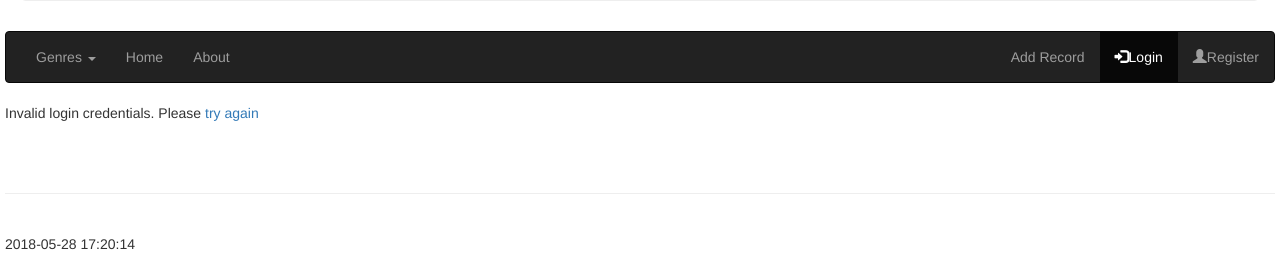
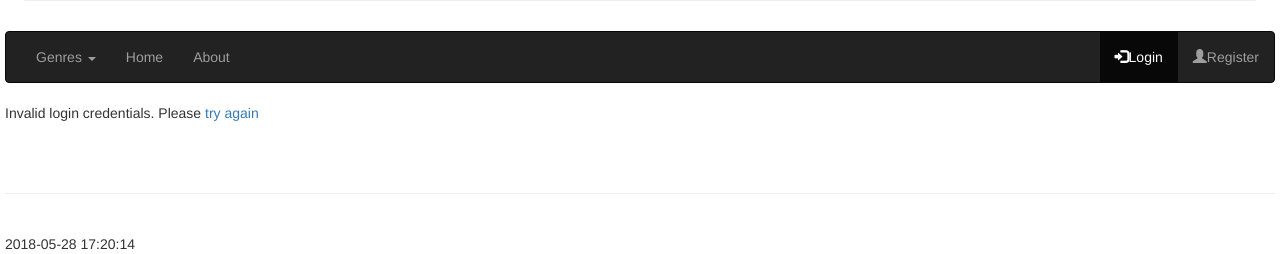
Before and after one commit to aidanranney/e-commerce-project, a PHP site: page /loginconfirm.php in a window 1280 px wide. Shown: the part 244-498 px from the top of the page. Run offline with PHP 8.4, Linux system fonts and the light colour scheme; data that the repository does not hold is empty.

Commit message:
only mick can see the add records page now

```diff
--- a/web/header.php
+++ b/web/header.php
@@ -60,7 +60,14 @@ and open the template in the editor.
                 if ($currentpage == 'addrecord') {
                   print 'class="active"';
                 }
-              ?>><a href="addrecord.php">Add Record</a></li>
+              ?>><a href="addrecord.php" <?php
+              if (!isset($_SESSION['admin'])) {
+                echo "style='display:none;'";
+              } else {
+                  if ($_SESSION['admin']!='Y') {
+                    echo "style='display:none;'";
+                  }
+              } ?>>Add Record</a></li>
               <li <?php
                 if ($currentpage == 'login') {
                   print 'class="active"';
--- a/web/loginconfirm.php
+++ b/web/loginconfirm.php
@@ -7,12 +7,17 @@ $useremail = $_POST['useremail'];
 $password = $_POST['password'];
 //create query
 $query = "SELECT * from USER_ACCOUNT WHERE USEREMAIL='$useremail' AND password='$password'";
+$adminquery = "SELECT admin from USER_ACCOUNT WHERE USEREMAIL='$useremail' AND password='$password'";
 //run query. the @ symbol suppresses errors
 $row = @mysqli_query($link, $query);
+$admin = @mysqli_query($link, $adminquery);
 //check the result
 if (mysqli_num_rows($row) == 1) {
 	echo "<p>You have logged in successfully</p>";
 	$_SESSION['useremail']=$useremail;
+	$r = mysqli_fetch_array($admin);
+	$_SESSION['admin']= $r['admin'];
+	echo $_SESSION['admin'];
 } else {
 	echo "<p>Invalid login credentials. Please <a href='login.php'>try again</a></p>";
 }
--- a/web/register.php
+++ b/web/register.php
@@ -37,7 +37,7 @@ if(document.getElementById('USEREMAIL').value ==''){
 	<p>Email Address:<input type="text" name="USEREMAIL" id="USEREMAIL"/></p>
 	<p>First Name: <input type="text" name="firstName" id="firstName" /></p>
   <p>Last Name:<input type="text" name="lastName" id="lastName"/></p>
-  <p>Date of Birth: <input type="date" name="DOB" id="DOB" /></p>
+  <p>Date of Birth: <input type="date" name="DOB" id="DOB" title="Format: YYYY-MM-DD"/></p>
   <p>Password<input type="text" name="password" id="password"/></p>
   <p>Mailing Address: <input type="text" name="MAILADDRESS" id="MAILADDRESS" /></p>
   <p>Shipping Address:<input type="text" name="SHIPADDRESS" id="SHIPADDRESS"/></p>
```
